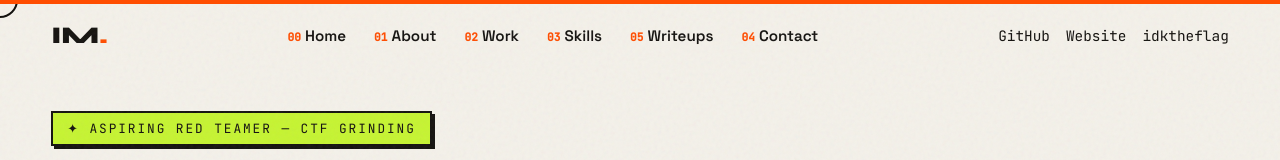
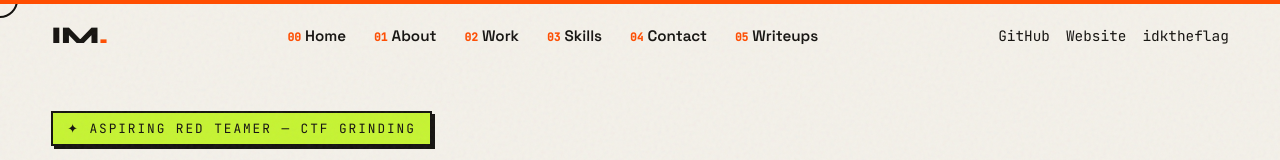
Before and after one commit to imattas/website, a React (Vite) app: page / in a window 1280 px wide. Shown: the top 160 px of the page. Built offline with nearby package versions, Linux system fonts and the light colour scheme.

Commit message:
fix: order navigation sections

```diff
--- a/src/components/Navbar.tsx
+++ b/src/components/Navbar.tsx
@@ -8,8 +8,8 @@ const links = [
   { label: "About", href: "/#about", num: "01" },
   { label: "Work", href: "/#work", num: "02" },
   { label: "Skills", href: "/#skills", num: "03" },
+  { label: "Contact", href: "/#contact", num: "04" },
   { label: "Writeups", href: "/writeups", num: "05" },
-  { label: "Contact", href: "/#contact", num: "04" },
 ];
 
 export default function Navbar() {
```
